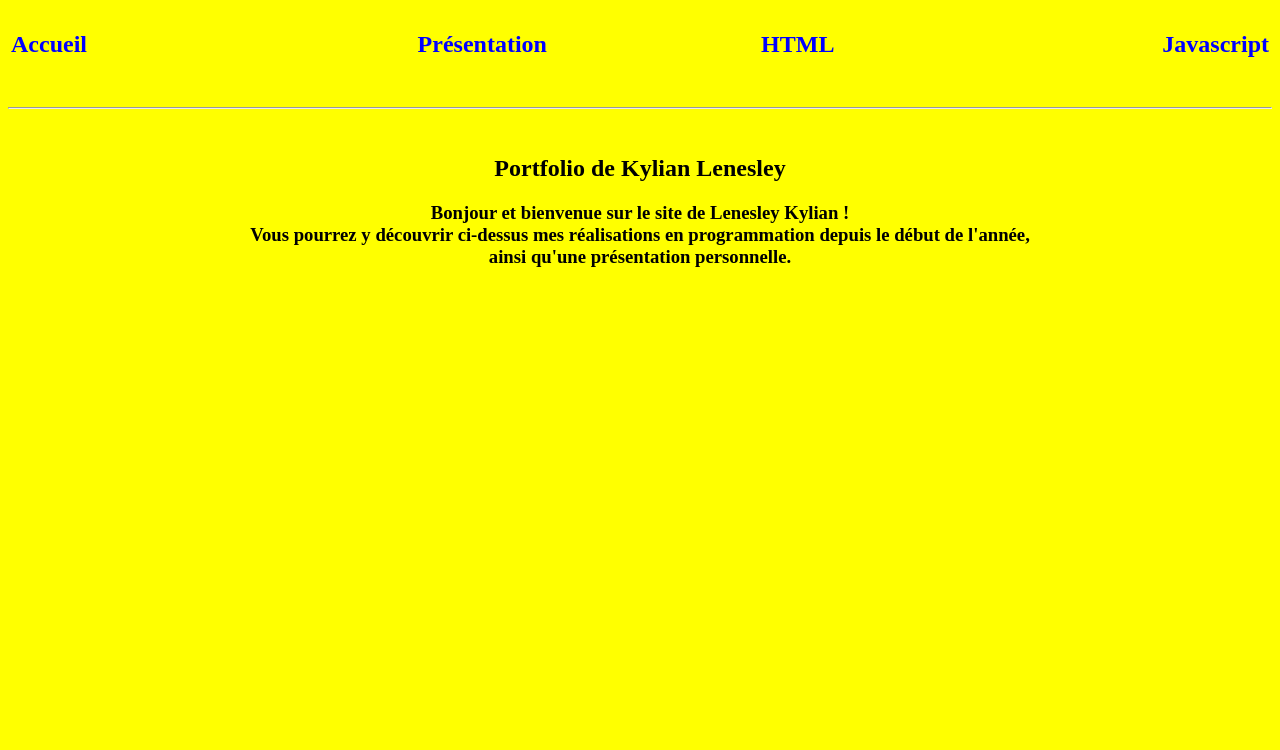
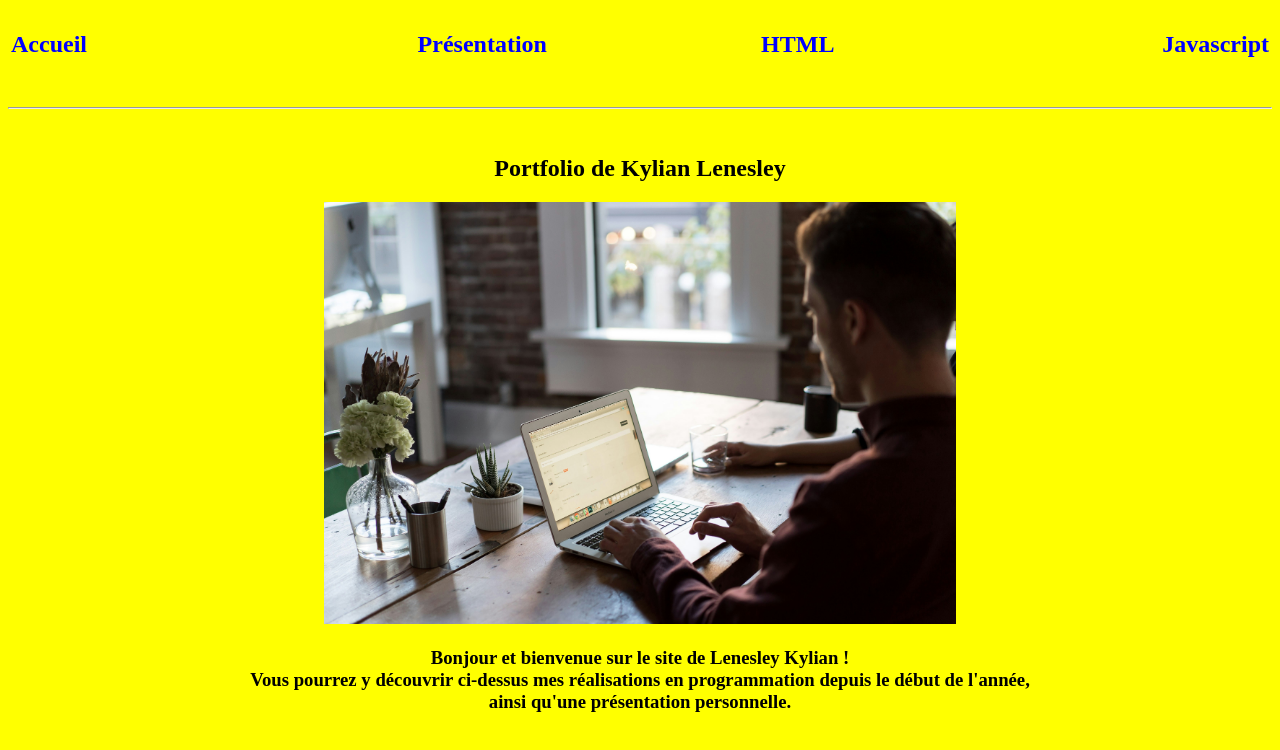
Before and after one commit to KLenesley/tp-git, a plain HTML site: page index.html in a window 1280 px wide. Drawn offline with Linux system fonts and the light colour scheme.

Commit message:
Ajout d'une image

```diff
--- a/index.html
+++ b/index.html
@@ -29,6 +29,9 @@
 		<br><hr><br>
 		<center>
             <h2><strong>Portfolio de Kylian Lenesley</strong></h2>
+
+            <img src="images/ordinateur2.jpg" alt="" width="50%" height="50%">
+
 			<h3>Bonjour et bienvenue sur le site de Lenesley Kylian ! <br>
 			Vous pourrez y découvrir ci-dessus mes réalisations en programmation depuis le début de l'année, <br>
 			ainsi qu'une présentation personnelle.</h3>
```
Also changed, not shown: images/ordinateur2.jpg (added).
